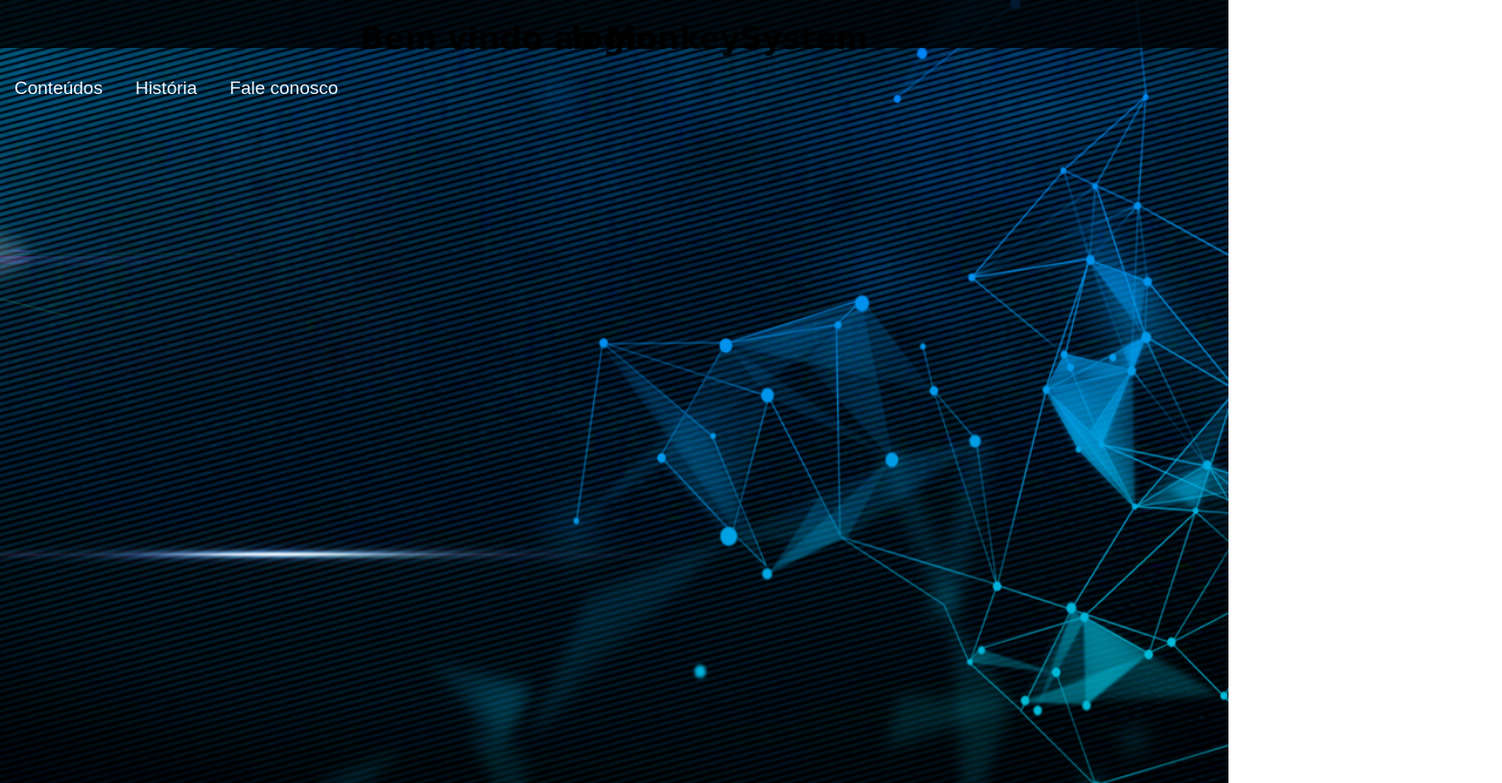
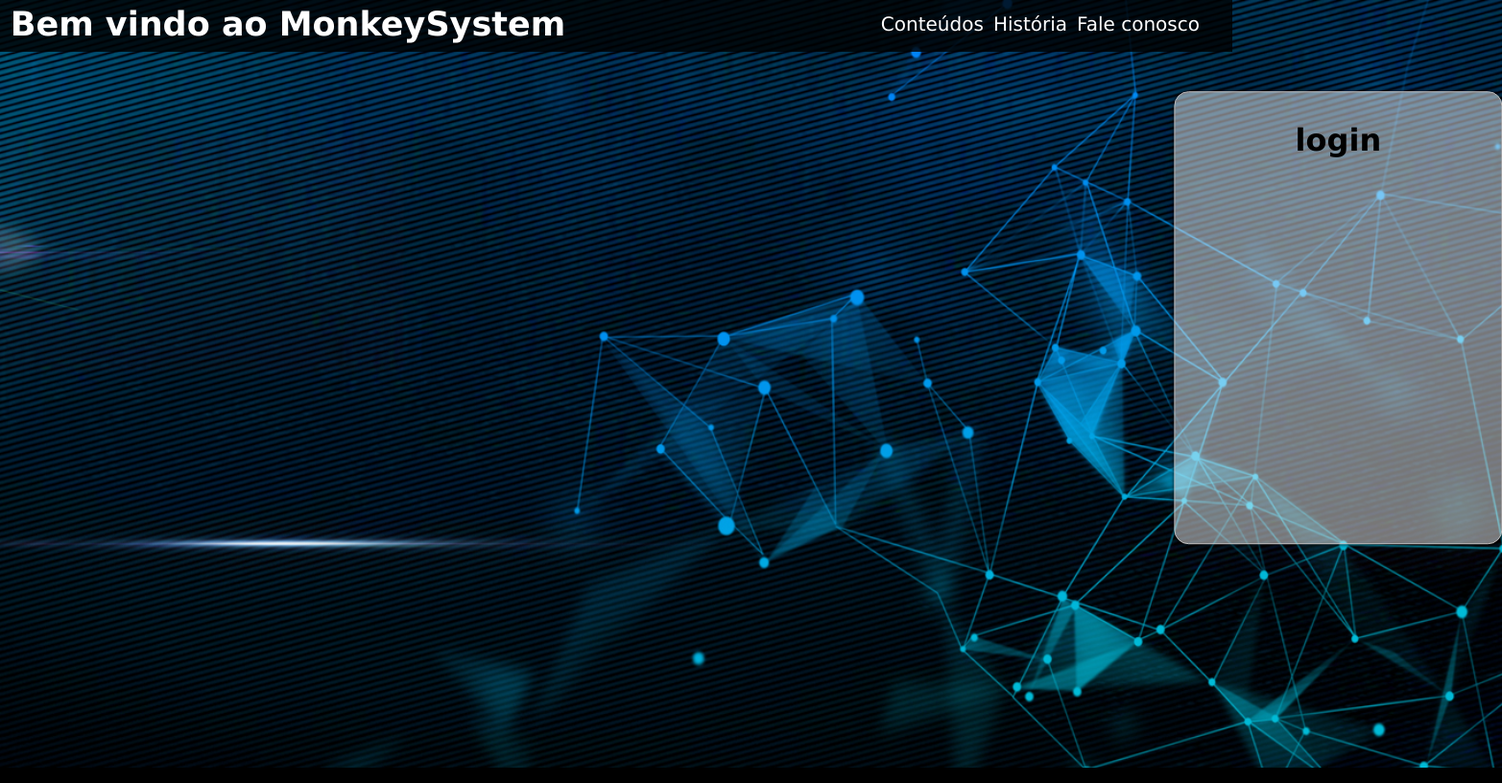
Before and after one commit to dev-jakson/sistema, a plain HTML site: page index.html in a window 1280 px wide. Shown: the whole page at 96% size, 1565 px wide, since content can reach past the window. Drawn offline with Linux system fonts and the light colour scheme.

Commit message:
Atualização sistema

```diff
--- a/style.css
+++ b/style.css
@@ -1,87 +1,88 @@
 
-
-body{
-    background-image: url(imagens/tela-inicio.jpg);
+body {
+    height: 96vh;
+    background-color: black;
+    background-image: url('imagens/tela-inicio.jpg');
+    background-position: center center;
     background-repeat: no-repeat;
     background-size: cover;
-    background-position: center center;
-    height: 98.3vh;
+    background-attachment: fixed;
+    padding: 0px;
+    font-family: Verdana, Geneva, Tahoma, sans-serif;
 }
 
 header {
     background-color: rgba(0, 0, 0, 0.795);
     height: 50px;
     width: 100%;
+    padding: 2px;
     position: fixed;
     top: 0;
     left: 0;
 }
-nav {
-    text-align: right;
+
+#logo {
+    height: 50px;
+    width: 600px;
+    position: fixed;
+    top: 0;
+    left: 0;
+    color: white;
+}
+
+#logo h1 {
+    text-align: center;
+    font-size: 35px;
+    margin-top: 5px;
+}
+
+#menu {
+    height: 50px;
+    width: 400px;
+    position: fixed;
+    top: 0;
+    right: 0;
+    display: flex;
+    align-items: center;
+    justify-content: flex-end;
+    padding-right: 20px;
+}
+
+
+#menu a {
+    text-decoration: none;
+    color: white;
     font-size: 20px;
-    margin: 10px;
-    padding-top: 5px;
-}
-a {
-    color: aliceblue;
-    font: normal 19px Arial, Verdana, serif;
-    margin: 15px;
-    text-decoration: none;
+    margin-right: 10px;
 
 }
-div.login{
+
+#menu a:hover {
+    text-decoration: underline;
+    color: rgb(255, 255, 255);
+    transition: 0.5s;
+    font-size: 20px;
+    margin-right: 15px;
+    padding: 5px;
+    border-radius: 3px;
+    background-color: rgba(255, 255, 255, 0.13);
+}
+
+main {
     background-color: rgba(255, 255, 255, 0.466);
+    width: 320px;
+    height: 450px;
+    padding: 10px;
     margin: 2px;
-    height: 440px;
-    width: 350px;
-    border: 2px solid rgb(192, 189, 189) ;
-    box-shadow: black 0.5px 0.5px 10px;
-    border-radius: 5px;
+    border: 1px solid rgb(192, 189, 189);
+    border-radius: 15px;
+    box-shadow: black 0.2px 0.1px 4px;
     position: absolute;
     top: 50%;
     left: 50%;
-    transform: translate(150%, -65%);
+    transform: translate(170%, -65%);
+}
 
-}
 h1 {
     text-align: center;
-    font-family: Verdana, Geneva, Tahoma, sans-serif;
-    color: rgba(0, 0, 0, 0.911);
 }
-.login-box {
-    display: flex;
-    flex-direction: column;
-    margin-bottom: 15px;
-}
-
-.login-box label {
-    margin-bottom: 5px;
-    margin-left:  10px;
-    padding: 5px 0px;
-    font-weight: bold;
-    font-family: Verdana, Geneva, Tahoma, sans-serif;
-}
-
-.login-box input {
-    text-align: center;
-    padding: 11px;
-    margin-left: 10px;
-    margin-right: 10px;
-    border: 1px solid #0702029c;
-    border-radius: 4px;
-    background-color: rgba(255, 255, 255, 0.863);
-}
-
-
-.login input[type="submit"] {
-    display: block;
-    margin: 20px auto; /* centraliza sem empurrar para baixo demais */
-    padding: 10px 30px;
-    background-color: #006494d7;
-    color: white;
-    border: none;
-    border-radius: 5px;
-    font-family: Verdana, Geneva, Tahoma, sans-serif;
-    font-size: larger;
-    cursor: pointer;
-}
```
Also changed, not shown: sitema.html (deleted).
